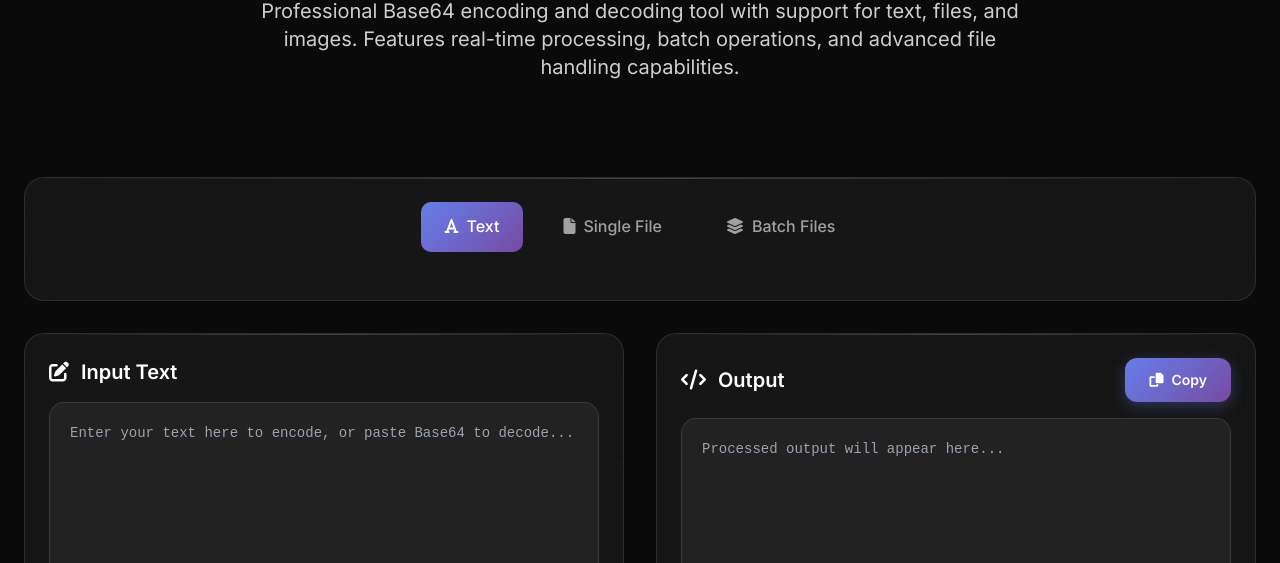
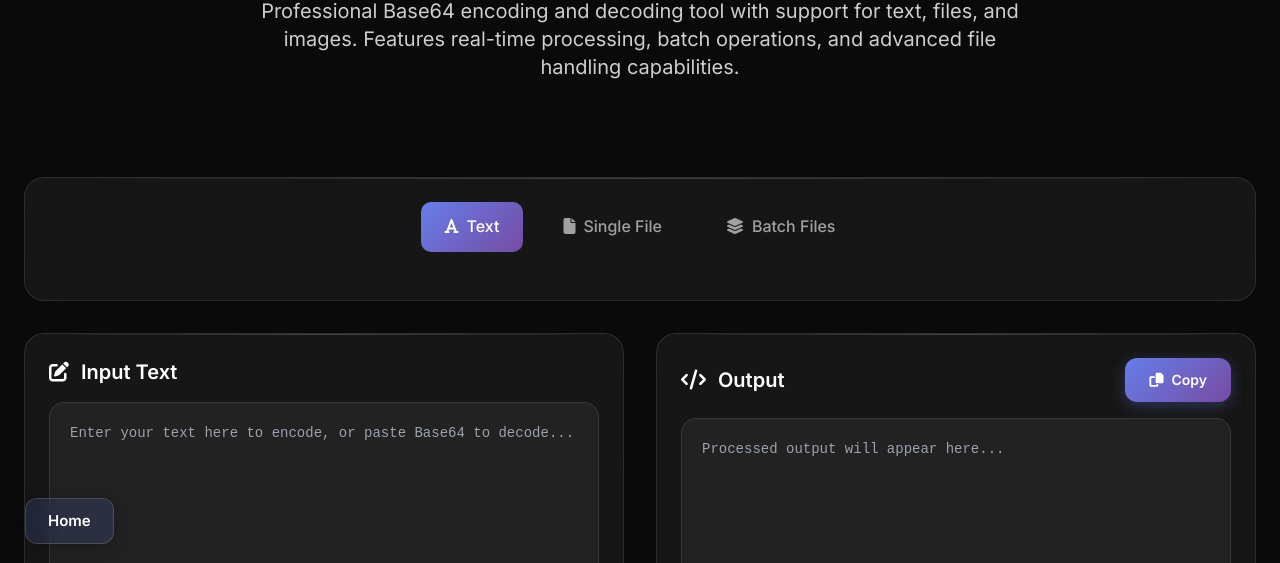
Before and after one commit to ToolXeno/Tool-Xeno, a plain HTML site: page base64-encoder.html in a window 1280 px wide. Shown: the part 231-794 px from the top of the page. Drawn offline with nearby package versions, Linux system fonts and the light colour scheme.

Commit message:
Update base64-encoder.html

```diff
--- a/base64-encoder.html
+++ b/base64-encoder.html
@@ -1114,5 +1114,48 @@
             return parseFloat((bytes / Math.pow(k, i)).toFixed(1)) + ' ' + sizes[i];
         }
     </script>
+
+    <!-- ✅ ToolXeno Floating Home Button -->
+<a href="/index.html" id="toolxeno-home-btn">Home</a>
+
+<style>
+  #toolxeno-home-btn {
+    position: fixed;
+    bottom: 25px;
+    left: 25px;
+    z-index: 999999;
+    background: rgba(102, 126, 234, 0.15);
+    backdrop-filter: blur(12px);
+    -webkit-backdrop-filter: blur(12px);
+    color: #fff;
+    font-family: 'Inter', sans-serif;
+    font-weight: 600;
+    font-size: 15px;
+    padding: 10px 22px;
+    border-radius: 12px;
+    border: 1px solid rgba(255, 255, 255, 0.15);
+    text-decoration: none;
+    transition: all 0.3s ease;
+    box-shadow: 0 4px 15px rgba(0,0,0,0.25);
+  }
+
+  #toolxeno-home-btn:hover {
+    background: linear-gradient(135deg, #667eea, #764ba2);
+    box-shadow: 0 6px 25px rgba(102, 126, 234, 0.45);
+    transform: translateY(-2px);
+  }
+
+  body.light-theme #toolxeno-home-btn {
+    background: rgba(0, 0, 0, 0.05);
+    color: #1e293b;
+    border: 1px solid rgba(0,0,0,0.1);
+  }
+
+  body.light-theme #toolxeno-home-btn:hover {
+    background: linear-gradient(135deg, #667eea, #764ba2);
+    color: #fff;
+  }
+</style>
+
 </body>
 </html>
```
